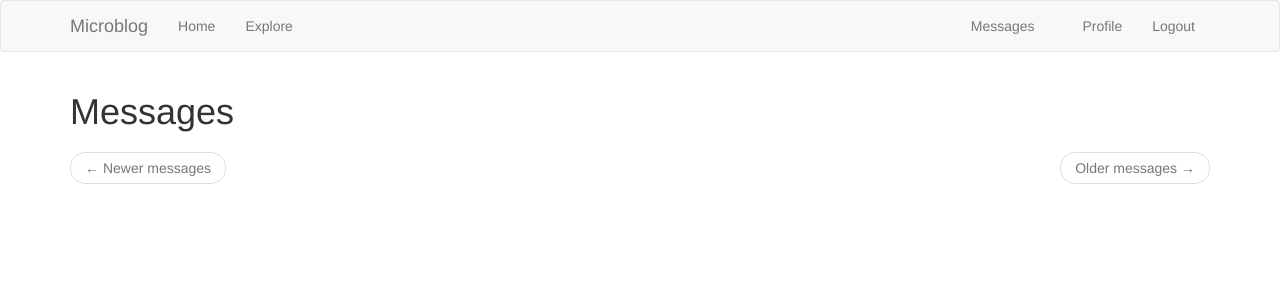
After one commit to ys-office-llc/blog.miguelgrinberg.com-post-the-flask-mega-tutorial, a Python web app: template microblog/app/templates/messages.html in a window 1280 px wide. The commit adds this page. Shown: the top 300 px of the page. Run offline with Jinja, Linux system fonts and the light colour scheme; the template is opened without the code that fills it, so the values that code supplies are empty; some libraries are stand-ins or nearby versions.

Commit message:
Viewing Private Messages

```diff
--- a/microblog/app/templates/base.html
+++ b/microblog/app/templates/base.html
@@ -32,6 +32,15 @@
                     {% if current_user.is_anonymous %}
                     <li><a href="{{ url_for('auth.login') }}">{{ _('Login') }}</a></li>
                     {% else %}
+                    <li>
+                        <a href="{{ url_for('main.messages') }}">{{ _('Messages') }}
+                            {% set new_messages = current_user.new_messages() %}
+                            <span id="message_count" class="badge" style="visibility: {% if new_messages %}visible
+                                                                         {% else %}hidden{% endif %};">
+                                {{ new_messages }}
+                            </span>
+                        </a>
+                    </li>
                     <li><a href="{{ url_for('main.user', username=current_user.username) }}">{{ _('Profile') }}</a></li>
                     <li><a href="{{ url_for('auth.logout') }}">{{ _('Logout') }}</a></li>
                     {% endif %}
--- /dev/null
+++ b/microblog/app/templates/messages.html
@@ -0,0 +1,22 @@
+{% extends "base.html" %}
+
+{% block app_content %}
+<h1>{{ _('Messages') }}</h1>
+{% for post in messages %}
+{% include '_post.html' %}
+{% endfor %}
+<nav aria-label="...">
+    <ul class="pager">
+        <li class="previous{% if not prev_url %} disabled{% endif %}">
+            <a href="{{ prev_url or '#' }}">
+                <span aria-hidden="true">&larr;</span> {{ _('Newer messages') }}
+            </a>
+        </li>
+        <li class="next{% if not next_url %} disabled{% endif %}">
+            <a href="{{ next_url or '#' }}">
+                {{ _('Older messages') }} <span aria-hidden="true">&rarr;</span>
+            </a>
+        </li>
+    </ul>
+</nav>
+{% endblock %}
```
Also changed, not shown: microblog/app/main/routes.py (+19 -0 lines), microblog/app/translations/es/LC_MESSAGES/messages.po.
